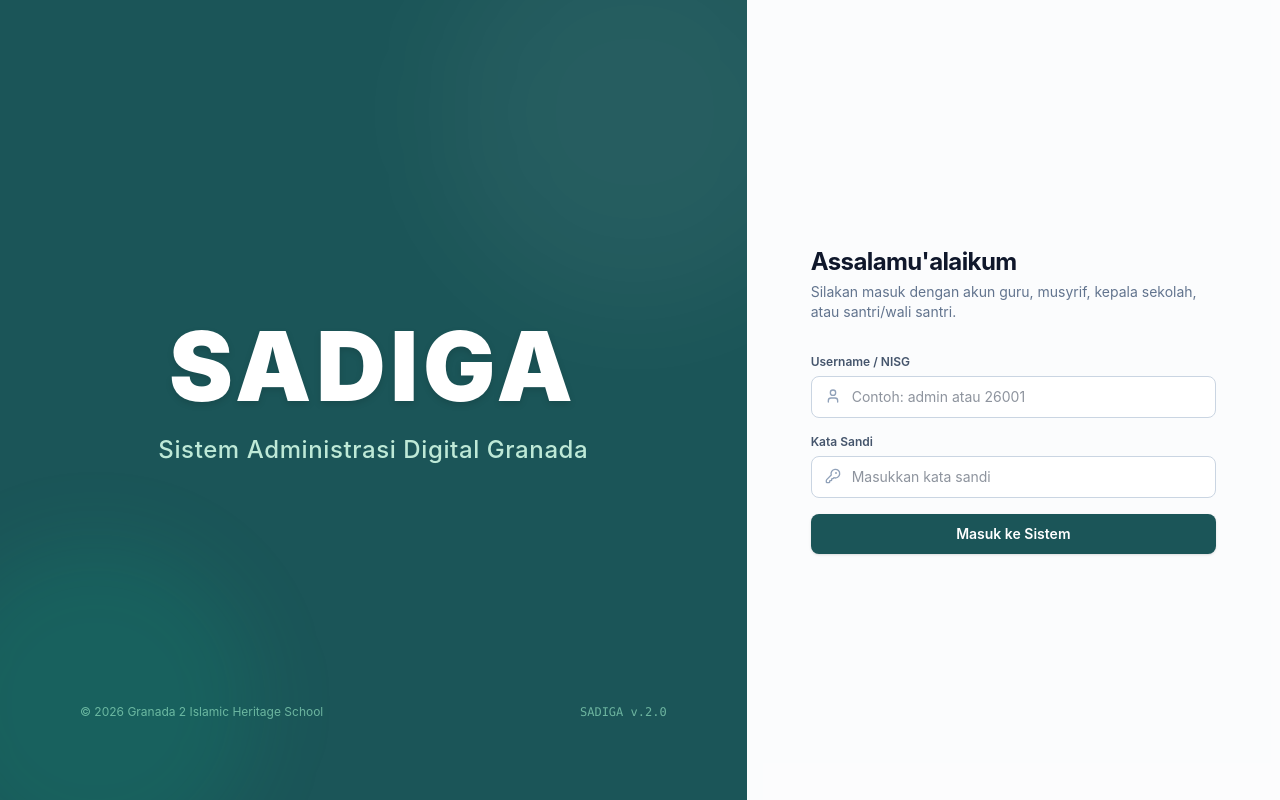
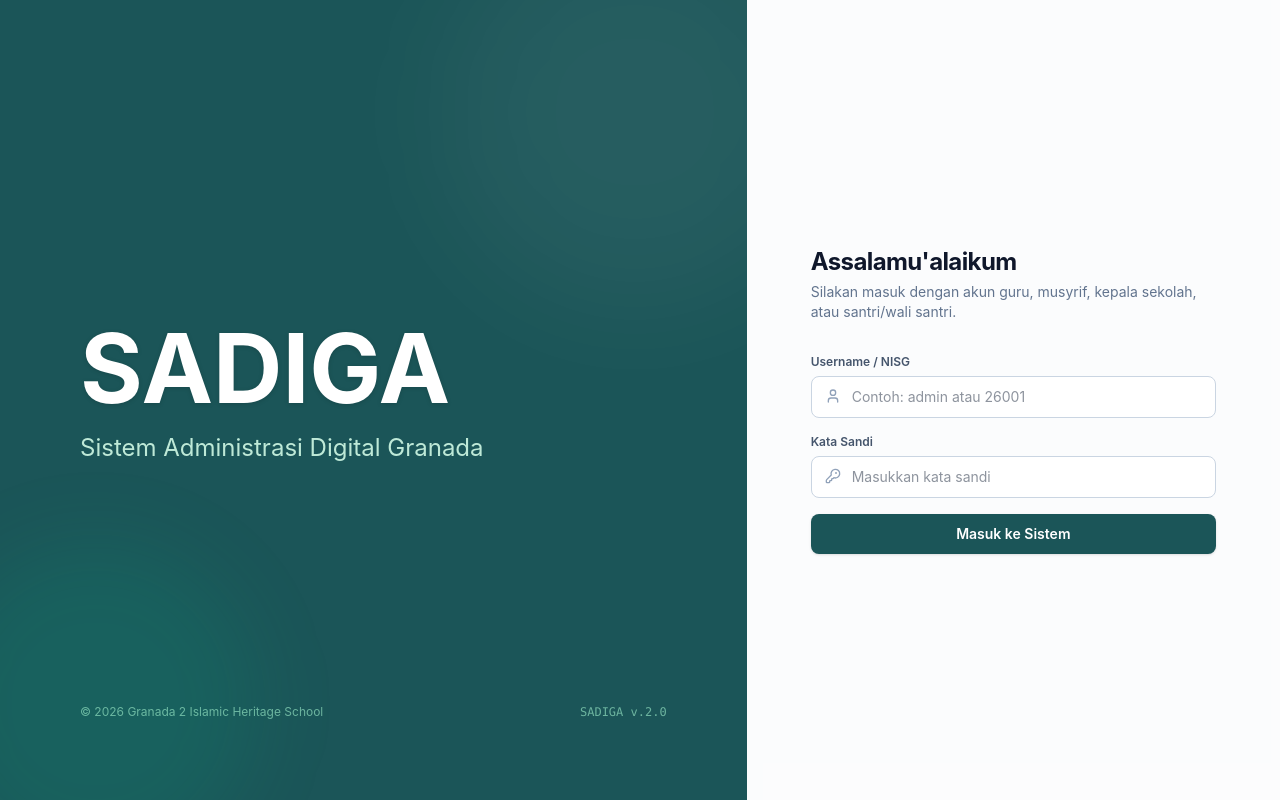
Before and after one commit to sadigaapp/sadiga.app, a React (Vite) app: page / in a window 1280 px wide. Built offline with nearby package versions, Linux system fonts and the light colour scheme.

Commit message:
Update LoginView.tsx

```diff
--- a/src/components/LoginView.tsx
+++ b/src/components/LoginView.tsx
@@ -40,15 +40,15 @@ export const LoginView: React.FC<LoginViewProps> = ({ onSuccess }) => {
         <div className="absolute top-0 right-0 w-96 h-96 bg-white/5 rounded-full blur-3xl -mr-20 -mt-20 pointer-events-none" />
         <div className="absolute bottom-0 left-0 w-80 h-80 bg-emerald-400/10 rounded-full blur-2xl -ml-16 -mb-16 pointer-events-none" />
 
-        {/* Dummy top spacer agar judul benar-benar di tengah */}
+        {/* Top Spacer */}
         <div className="hidden md:block"></div>
 
-        {/* Brand Container - Di Tengah Pas & Besar */}
-        <div className="relative z-10 text-center my-auto py-10">
-          <h1 className="text-5xl md:text-7xl lg:text-8xl font-black tracking-wider text-white drop-shadow-md">
+        {/* Brand Container - Rata Kiri Sejajar & Spasi Huruf Alami */}
+        <div className="relative z-10 text-left my-auto py-6">
+          <h1 className="text-5xl md:text-7xl lg:text-8xl font-bold tracking-normal text-white drop-shadow-sm">
             SADIGA
           </h1>
-          <p className="mt-3 md:mt-5 text-base md:text-xl lg:text-2xl text-emerald-100/90 font-medium tracking-wide max-w-xl mx-auto">
+          <p className="mt-2 md:mt-4 text-base md:text-xl lg:text-2xl text-emerald-100/90 font-normal tracking-normal max-w-2xl">
             Sistem Administrasi Digital Granada
           </p>
         </div>
```
